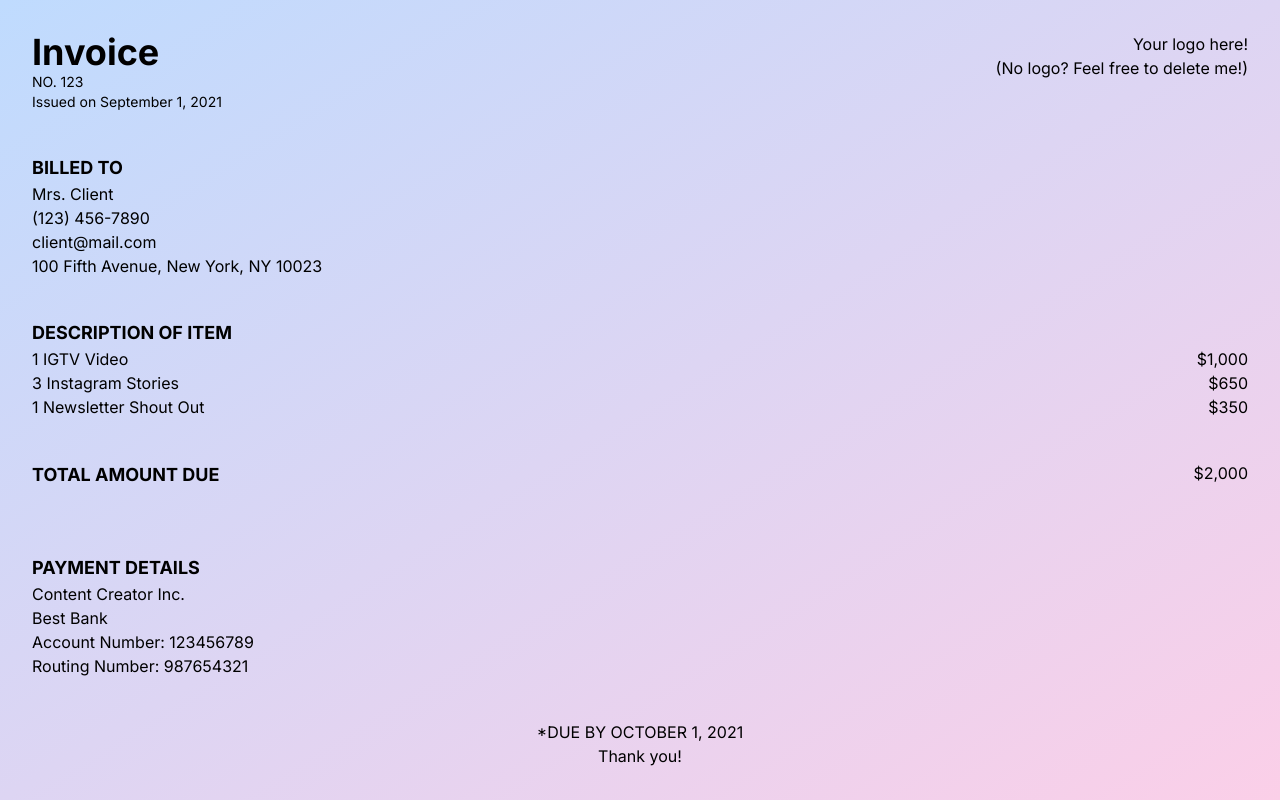
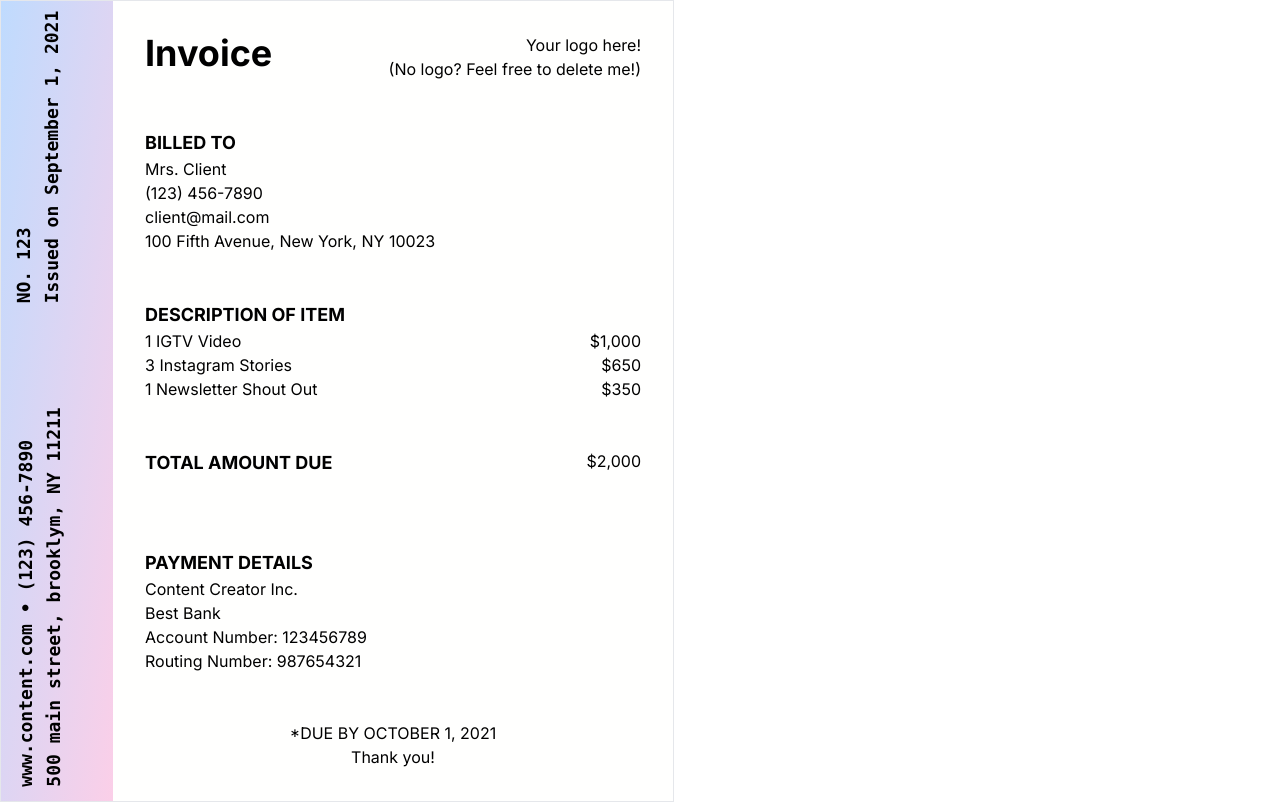
Before and after one commit to bbmcodedotcom/invoice-builder, a Next.js app: page / in a window 1280 px wide. Built offline with nearby package versions, Linux system fonts and the light colour scheme.

Commit message:
add left side data

```diff
--- a/app/page.tsx
+++ b/app/page.tsx
@@ -1,18 +1,26 @@
 export default function Home() {
   return (
-    <main className="flex flex-col justify-between h-screen p-8 bg-gradient-to-tl from-pink-200 to-blue-200">
+    <div className="grid grid-cols-[7rem,35rem] h-max border w-max">
+      <header className="relative bg-gradient-to-tl from-pink-200 to-blue-200">
+        <div className="absolute w-max -rotate-90 right-[-4.5rem] top-32 font-semibold text-lg font-mono">
+          <p>NO. 123</p>
+          <p>Issued on September 1, 2021</p>
+        </div>
+        <div className="absolute w-max -rotate-90 right-[-7.25rem] bottom-44 font-semibold text-lg font-mono">
+          <p>www.content.com • (123) 456-7890</p>
+          <p>500 main street, brooklym, NY 11211</p>
+        </div>
+      </header>
+      <main className="flex flex-col justify-between h-screen p-8 bg-[#fffffe]">
         {/* Header Section */}
-      <header className="flex justify-between items-start">
-        <div>
+        <section className="flex justify-between items-start">
           <h1 className="text-4xl font-bold">Invoice</h1>
-          <p className="text-sm">NO. 123</p>
-          <p className="text-sm">Issued on September 1, 2021</p>
-        </div>
+
           <div className="text-right">
             <p>Your logo here!</p>
             <p>(No logo? Feel free to delete me!)</p>
           </div>
-      </header>
+        </section>
 
         {/* Billing Section */}
         <section className="my-6">
@@ -63,5 +71,6 @@ export default function Home() {
           <p>Thank you!</p>
         </footer>
       </main>
+    </div>
   );
 }
```
Lines whose indentation alone changed are shown as unchanged.
